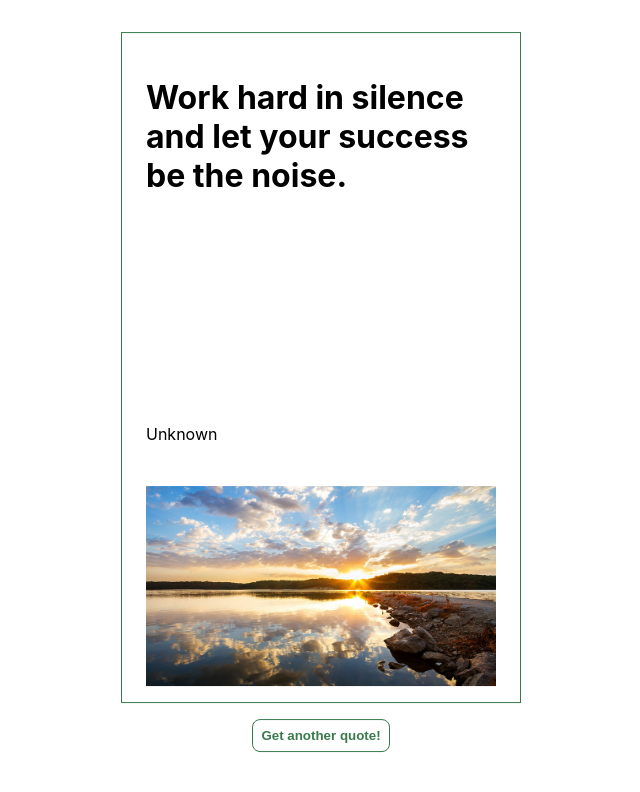
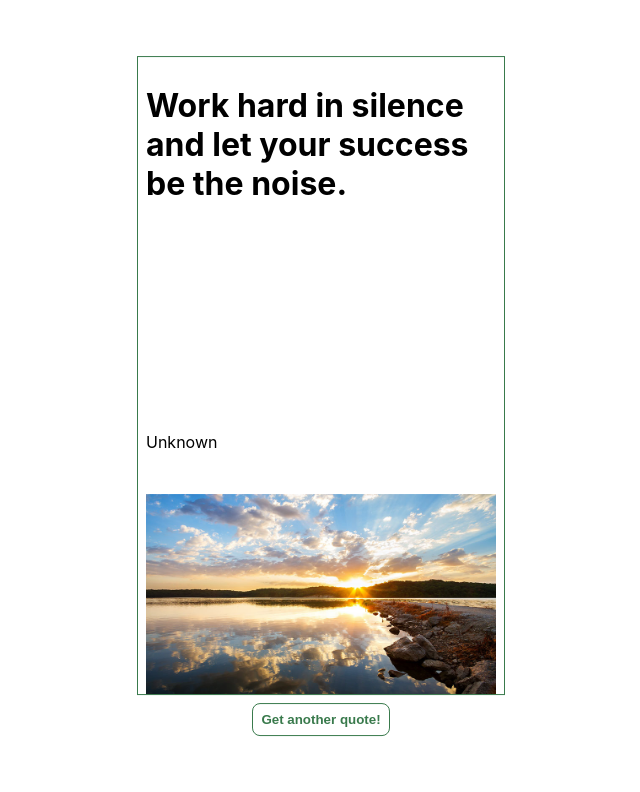
Before and after one commit to jeehay-park/t6-quotes, a React (Create React App) app: page / in a window 1280 px wide. Shown: the top 792 px of the page, without its empty margins (319-959 px from the left). Built offline with nearby package versions, Linux system fonts and the light colour scheme.

Commit message:
Delete a long quote and fix size

```diff
--- a/public/data.json
+++ b/public/data.json
@@ -39,10 +39,6 @@
     {
       "quote": "Feel the feeling but don't become the emotion. Witness it. Allow it. Release it.",
       "author": "Crystal Andrus"
-    },
-    {
-      "quote": "If you don't have ideas, read.If you have ideas, but can't articulate them, write. If you have ideas, and the clarity to execute, build. Expand, organize, and focus your mind until our craziest ideas become reality.",
-      "author": "Unknown"
     },
     {
       "quote": "Allow yourself to be a beginner at things. No one starts off as excellent.",
--- a/src/CardFetchJson.js
+++ b/src/CardFetchJson.js
@@ -53,15 +53,13 @@ export default function Card({userData}) {
                     }
 
                 </QuoteBox>
-                <div style={{textAlign : 'center', margin : '1rem 1rem'}}>
+                <div style={{textAlign : 'center', margin : '0.5rem auto'}}>
 
                 <Button
                     onClick={handleRefresh}>Get another quote!
                 </Button>
                 </div>
 
-
-
             </CenterWrapper>
 
         </>
--- a/src/styledComponents/StyledComponents.js
+++ b/src/styledComponents/StyledComponents.js
@@ -24,7 +24,7 @@ export const RightCorner = styled.div`
 export const QuoteBox = styled.div`
 
     border : 1px solid #397a4c;
-    padding : 1rem 1rem;
+    padding : 0.5rem auto;
     dispaly : flex;
     flex-direction: column;
     justify-content : space-around;
```
